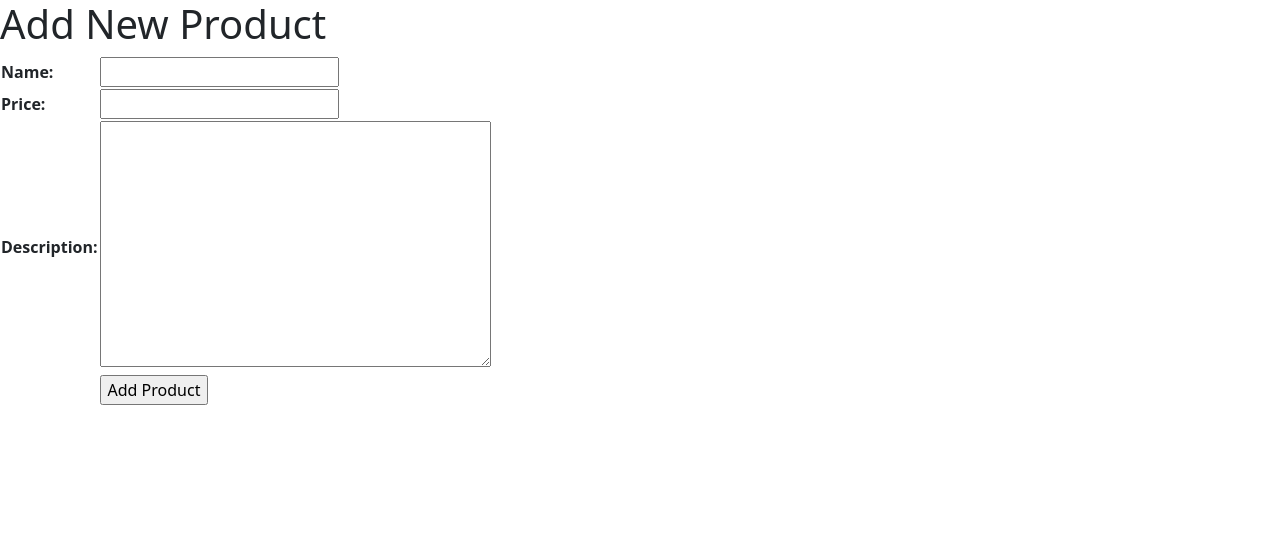
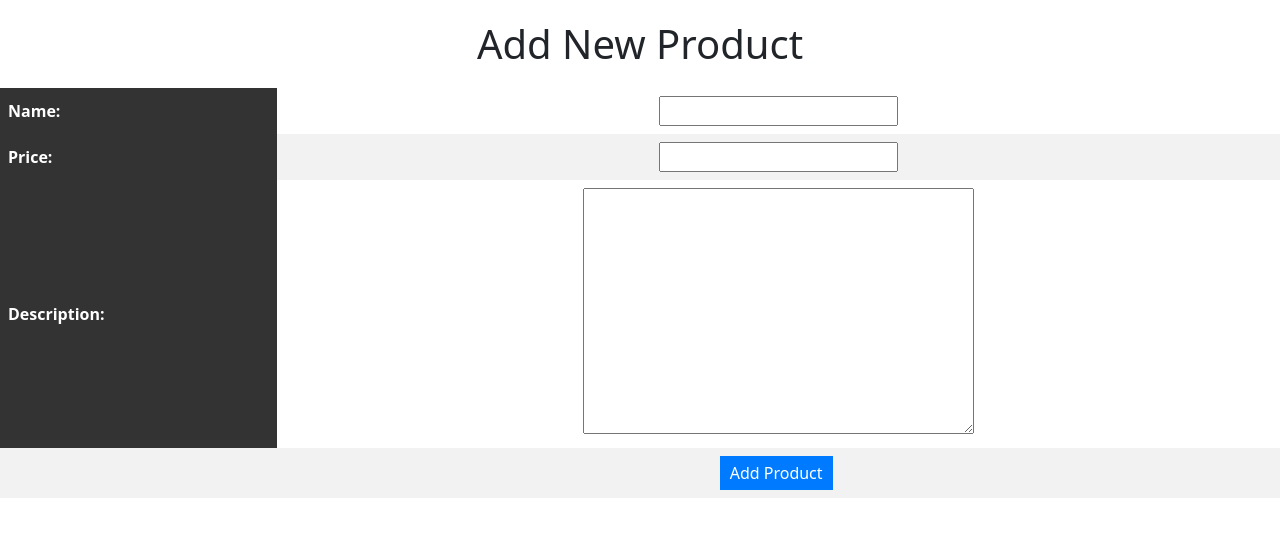
Before and after one commit to stronovski/shopping_list, a Django app: page /create-product in a window 1280 px wide. Shown: the top 537 px of the page. Run offline with Django 4.2, Linux system fonts and the light colour scheme.

Commit message:
tutorial 5 selesai :3

```diff
--- a/main/templates/create_product.html
+++ b/main/templates/create_product.html
@@ -1,6 +1,45 @@
 {% extends 'base.html' %}
 
 {% block content %}
+<head>
+    <meta charset="UTF-8">
+    <title>Add New Product</title>
+    <link rel="stylesheet" href="mystyle.css">
+</head>
+
+<style>
+    h1 {
+        text-align: center;
+        font-size: 40px;
+        margin-top: 20px;
+    }
+
+    form {
+        text-align: center;
+        margin-top: 20px;
+    }
+
+    table {
+        width: 100%;
+        border-collapse: collapse;
+        margin-top: 20px;
+        padding: 10px;
+    }
+
+    td {
+        padding: 8px;
+    }
+
+    input[type="submit"] {
+        padding: 5px 10px;
+        background-color: #007bff;
+        color: white;
+        border: none;
+        cursor: pointer;
+        margin-right: 5px;
+    }
+</style>
+
 <h1>Add New Product</h1>
 
 <form method="POST">
--- a/main/urls.py
+++ b/main/urls.py
@@ -1,5 +1,5 @@
 from django.urls import path
-from main.views import show_main, create_product, show_xml, show_json, show_xml_by_id, show_json_by_id, register, login_user, logout_user, edit_product, delete_product
+from main.views import show_main, create_product, show_xml, show_json, show_xml_by_id, show_json_by_id, register, login_user, logout_user, edit_product, delete_product, get_product_json, add_product_ajax
 
 app_name = 'main'
 
@@ -15,4 +15,6 @@
     path('logout/', logout_user, name='logout'),
     path('edit-product/<int:id>', edit_product, name='edit_product'),
     path('delete/<int:id>', delete_product, name='delete_product'),
+    path('get-product/', get_product_json, name='get_product_json'),
+    path('create-product-ajax/', add_product_ajax, name='add_product_ajax')
 ]
--- a/main/views.py
+++ b/main/views.py
@@ -12,8 +12,9 @@
 from django.contrib.auth import logout
 from django.contrib.auth.decorators import login_required
 import datetime
-from django.http import HttpResponseRedirect
+from django.http import HttpResponseRedirect, HttpResponseNotFound
 from django.urls import reverse
+from django.views.decorators.csrf import csrf_exempt
 
 @login_required(login_url='/login')
 
@@ -112,3 +113,21 @@
     product.delete()
     # Kembali ke halaman awal
     return HttpResponseRedirect(reverse('main:show_main'))
+
+def get_product_json(request):
+    product_item = Product.objects.all()
+    return HttpResponse(serializers.serialize('json', product_item))
+
+@csrf_exempt
+def add_product_ajax(request):
+    if request.method == 'POST':
+        name = request.POST.get("name")
+        price = request.POST.get("price")
+        description = request.POST.get("description")
+        user = request.user
+
+        new_product = Product(name=name, price=price, description=description, user=user)
+        new_product.save()
+
+        return HttpResponse(b"CREATED", status=201)
+    return HttpResponseNotFound()
```
Also changed, not shown: main/templates/main.html (+75 -14 lines).
